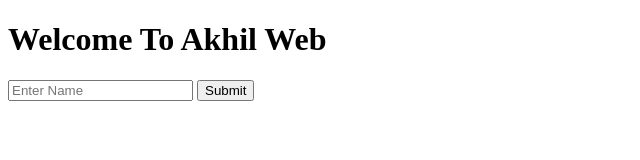
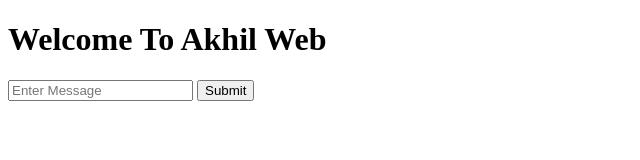
Before and after one commit to 25bcad04-web/Akhil-project, a website: page index.html in a window 1280 px wide. Shown: the full height of the page, 0-640 px from the left. Drawn offline with Linux system fonts and the light colour scheme.

Commit message:
Update index.html

```diff
--- a/index.html
+++ b/index.html
@@ -7,7 +7,7 @@
     <h1>Welcome To Akhil Web</h1>
 
     <form action="http://localhost:5000/add" method="POST">
-        <input type="text" name="name" placeholder="Enter Name" required>
+        <input type="text" message="message" placeholder="Enter Message" required>
         <button type="submit">Submit</button>
     </form>
 </body>
```
